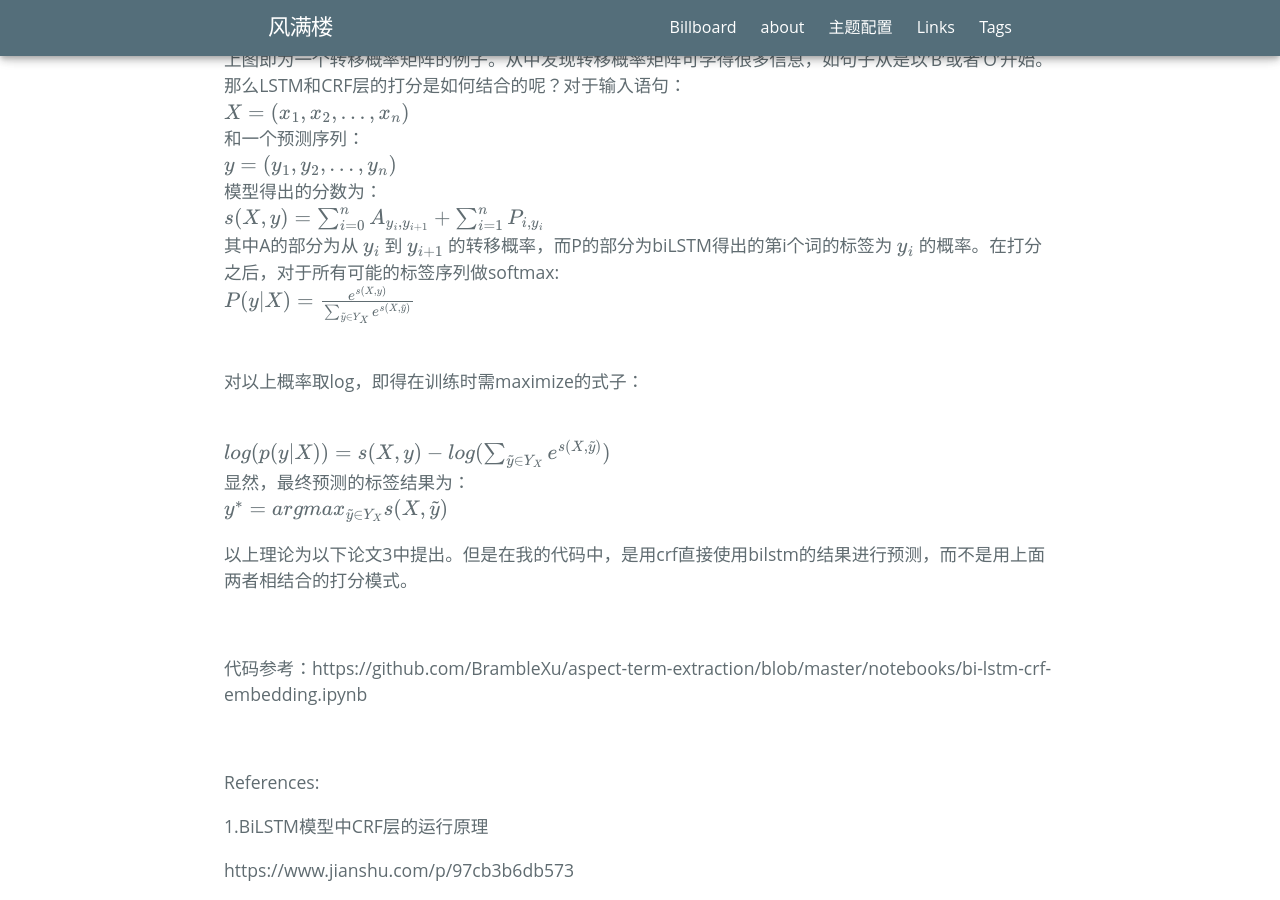
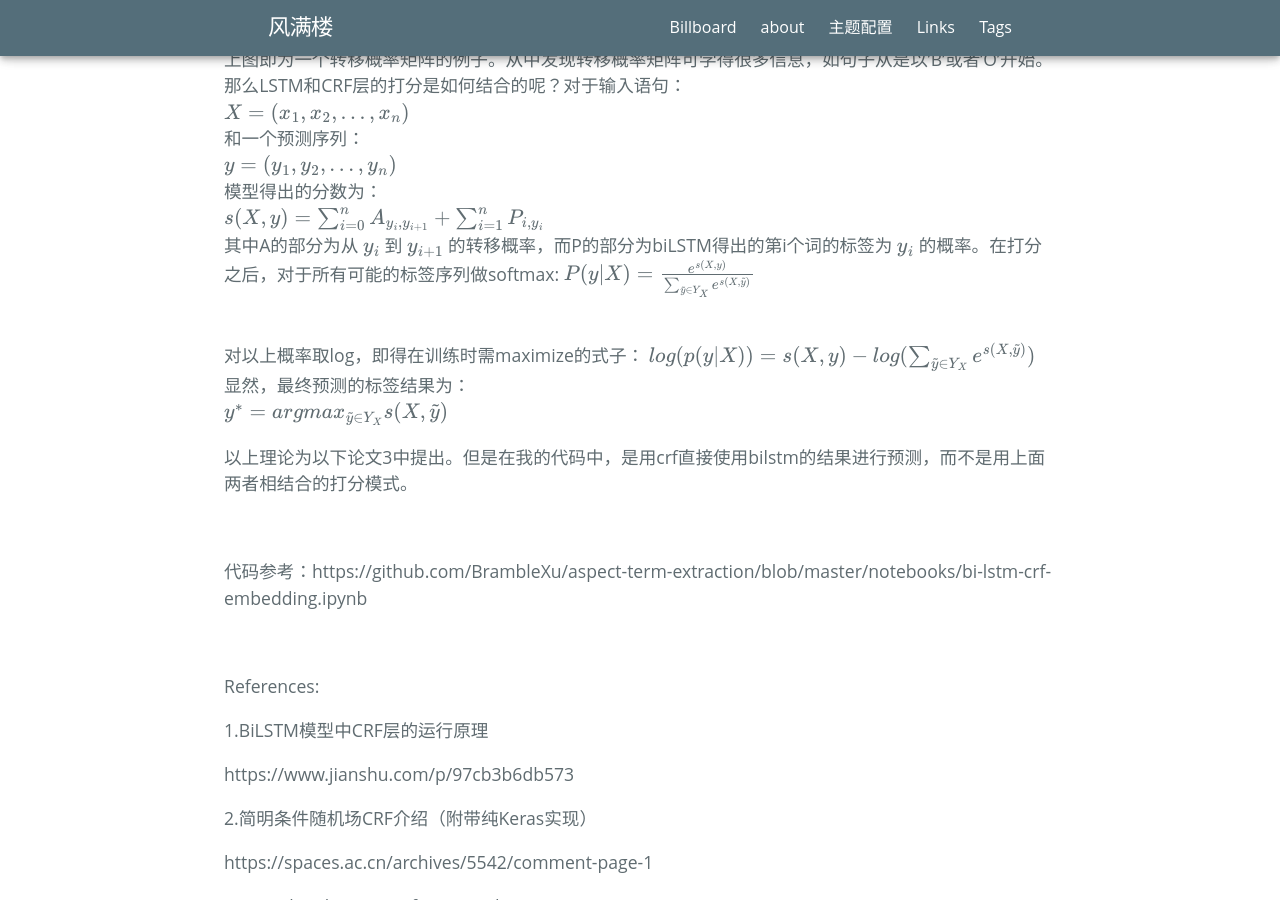
Before and after one commit to paichin/paichin.github.io, a Jekyll site: the page built from _posts/2019-08-13-analysis_comments_crf.md, in a window 1280 px wide and 900 px high, scrolled down 4774 px. Built offline with Jekyll 4.4.1, drawn with Linux system fonts in a browser that asks for light colours; some web fonts are replaced; formulas are drawn with MathJax 3; comment, search, counter and statistics services are not loaded.

Commit message:
Update 2019-08-13-analysis_comments_crf.md

```diff
--- a/_posts/2019-08-13-analysis_comments_crf.md
+++ b/_posts/2019-08-13-analysis_comments_crf.md
@@ -129,14 +129,12 @@
 $$
 y_i
 $$
-的概率。在打分之后，对于所有可能的标签序列做softmax:<br>
+的概率。在打分之后，对于所有可能的标签序列做softmax:
 $$
 P(y|X)=\frac{e^{s(X,y)}}{\sum_{\tilde{y}∈Y_X}e^{s(X,\tilde{y})}}
 $$
 
 <br>对以上概率取log，即得在训练时需maximize的式子：
-
-<br>
 $$
 log(p(y|X))=s(X,y)-log(\sum_{\tilde{y}∈Y_X}e^{s(X,\tilde{y})})
 $$
```
